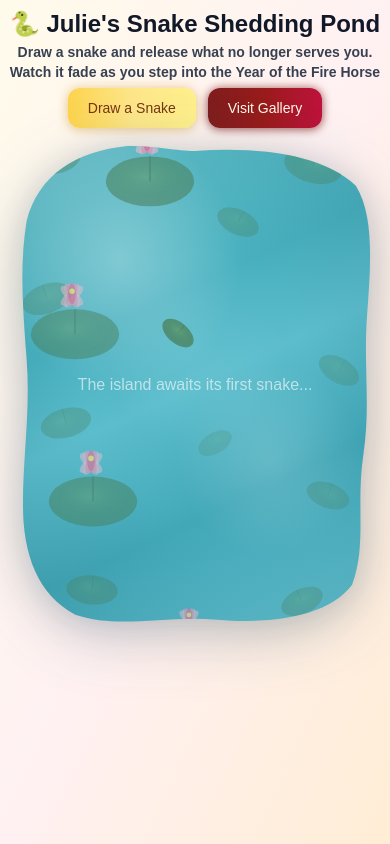
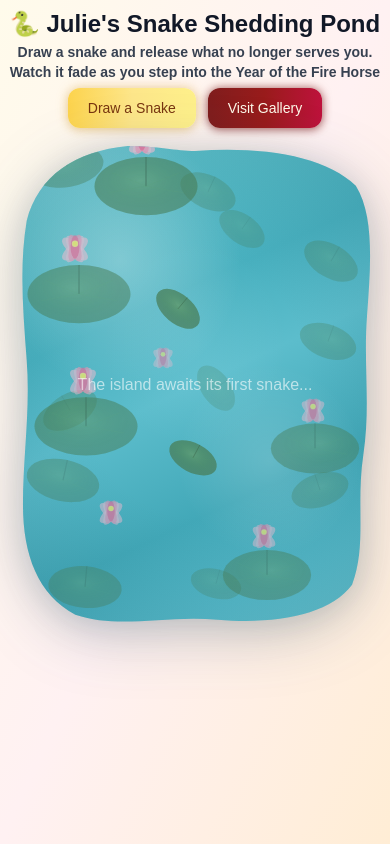
Before and after one commit to juliez8/snake-year-shedding-pond, a Next.js app: page / in a window 390 px wide. Built offline with nearby package versions, Linux system fonts and the light colour scheme; no server answers; the database is empty; a web font is replaced by a local one.

Commit message:
mobile view

```diff
--- a/components/Island.tsx
+++ b/components/Island.tsx
@@ -117,28 +117,44 @@ const desktopLotus: LotusEntry[] = [
   { top: '25%', left: '48%', padSize: 'w-28', flowerSize: 'w-16', opacity: 'opacity-48', duration: 8.7 },
 ];
 
-/* ── Mobile: curated fewer decorations for vertical pond ── */
+/* ── Mobile: lush decorations matching desktop richness in vertical pond ── */
 const mobilePads: PadEntry[] = [
-  { top: '2%',  left: '5%',  size: 'w-14', opacity: 'opacity-50', duration: 9, rotate: -10 },
-  { top: '3%',  right: '10%', size: 'w-16', opacity: 'opacity-45', flip: true, duration: 10, rotate: 15 },
-  { top: '15%', left: '55%', size: 'w-12', opacity: 'opacity-40', duration: 10.5, rotate: 25 },
-  { top: '30%', left: '3%', size: 'w-14', opacity: 'opacity-40', flip: true, duration: 11, rotate: -20 },
-  { top: '45%', right: '5%', size: 'w-12', opacity: 'opacity-35', duration: 9.5, rotate: 30 },
-  { top: '55%', left: '8%', size: 'w-14', opacity: 'opacity-40', duration: 10.2, rotate: -15 },
-  { top: '70%', right: '8%', size: 'w-12', opacity: 'opacity-35', flip: true, duration: 9.8, rotate: 20 },
-  { bottom: '5%', left: '15%', size: 'w-14', opacity: 'opacity-45', duration: 10.8, rotate: 5 },
-  { bottom: '3%', right: '15%', size: 'w-12', opacity: 'opacity-40', flip: true, duration: 9.2, rotate: -25 },
-  { top: '38%', left: '40%', size: 'w-10', opacity: 'opacity-28', duration: 11.3, rotate: 40 },
-  { top: '60%', left: '50%', size: 'w-10', opacity: 'opacity-25', flip: true, duration: 10.5, rotate: -30 },
+  // Top edge
+  { top: '2%',  left: '5%',  size: 'w-20', opacity: 'opacity-55', duration: 9, rotate: -10 },
+  { top: '3%',  right: '8%', size: 'w-22', opacity: 'opacity-50', flip: true, duration: 10, rotate: 15 },
+  { top: '8%',  left: '45%', size: 'w-16', opacity: 'opacity-40', duration: 10.5, rotate: 25 },
+  // Upper-mid
+  { top: '18%', left: '3%', size: 'w-18', opacity: 'opacity-45', flip: true, duration: 11, rotate: -20 },
+  { top: '22%', right: '5%', size: 'w-16', opacity: 'opacity-40', duration: 9.5, rotate: 30 },
+  { top: '16%', left: '55%', size: 'w-14', opacity: 'opacity-35', duration: 10.8, rotate: 35 },
+  // Mid
+  { top: '35%', left: '5%', size: 'w-18', opacity: 'opacity-45', duration: 10.2, rotate: -15 },
+  { top: '38%', right: '6%', size: 'w-16', opacity: 'opacity-40', flip: true, duration: 9.8, rotate: 20 },
+  { top: '32%', left: '38%', size: 'w-14', opacity: 'opacity-32', duration: 11.3, rotate: 40 },
+  // Lower-mid
+  { top: '50%', right: '4%', size: 'w-18', opacity: 'opacity-45', duration: 9.2, rotate: -25 },
+  { top: '52%', left: '8%', size: 'w-16', opacity: 'opacity-40', flip: true, duration: 10.5, rotate: -30 },
+  { top: '48%', left: '48%', size: 'w-14', opacity: 'opacity-30', duration: 11, rotate: 55 },
+  // Lower
+  { top: '65%', left: '4%', size: 'w-20', opacity: 'opacity-50', duration: 9.5, rotate: 12 },
+  { top: '68%', right: '8%', size: 'w-16', opacity: 'opacity-40', flip: true, duration: 10.2, rotate: -18 },
+  { top: '62%', left: '42%', size: 'w-14', opacity: 'opacity-32', duration: 11.5, rotate: 28 },
+  // Bottom edge
+  { bottom: '4%', left: '10%', size: 'w-20', opacity: 'opacity-50', duration: 10.8, rotate: 5 },
+  { bottom: '3%', right: '12%', size: 'w-18', opacity: 'opacity-45', flip: true, duration: 9.2, rotate: -22 },
+  { bottom: '6%', left: '48%', size: 'w-14', opacity: 'opacity-35', duration: 10, rotate: 15 },
 ];
 
 const mobileLotus: LotusEntry[] = [
-  { top: '4%',  left: '25%', padSize: 'w-24', flowerSize: 'w-14', opacity: 'opacity-75', duration: 8 },
-  { top: '18%', right: '8%', padSize: 'w-26', flowerSize: 'w-15', opacity: 'opacity-70', flip: true, duration: 9 },
-  { top: '35%', left: '5%', padSize: 'w-24', flowerSize: 'w-14', opacity: 'opacity-65', duration: 8.5 },
-  { top: '50%', right: '6%', padSize: 'w-22', flowerSize: 'w-12', opacity: 'opacity-60', flip: true, duration: 9.5 },
-  { top: '68%', left: '10%', padSize: 'w-24', flowerSize: 'w-14', opacity: 'opacity-65', duration: 7.8 },
-  { bottom: '6%', left: '42%', padSize: 'w-22', flowerSize: 'w-12', opacity: 'opacity-60', flip: true, duration: 8.8 },
+  { top: '4%',  left: '22%', padSize: 'w-28', flowerSize: 'w-16', opacity: 'opacity-80', duration: 8 },
+  { top: '12%', right: '5%', padSize: 'w-30', flowerSize: 'w-17', opacity: 'opacity-75', flip: true, duration: 9 },
+  { top: '26%', left: '4%', padSize: 'w-28', flowerSize: 'w-16', opacity: 'opacity-70', duration: 8.5 },
+  { top: '38%', right: '4%', padSize: 'w-26', flowerSize: 'w-14', opacity: 'opacity-65', flip: true, duration: 9.5 },
+  { top: '52%', left: '6%', padSize: 'w-28', flowerSize: 'w-16', opacity: 'opacity-70', duration: 7.8 },
+  { top: '58%', right: '5%', padSize: 'w-24', flowerSize: 'w-14', opacity: 'opacity-60', flip: true, duration: 8.8 },
+  { top: '72%', left: '20%', padSize: 'w-26', flowerSize: 'w-14', opacity: 'opacity-65', duration: 9.2 },
+  { bottom: '5%', right: '18%', padSize: 'w-24', flowerSize: 'w-14', opacity: 'opacity-60', flip: true, duration: 8.2 },
+  { top: '42%', left: '35%', padSize: 'w-22', flowerSize: 'w-12', opacity: 'opacity-50', duration: 10 },
 ];
 
 interface IslandProps {
```
